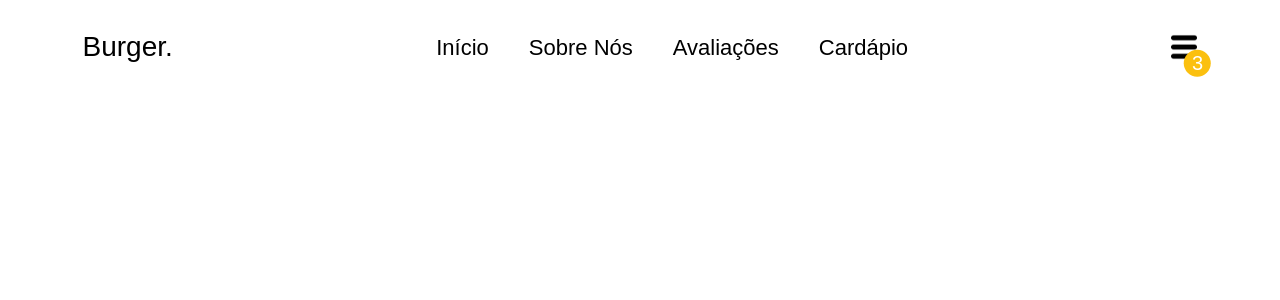
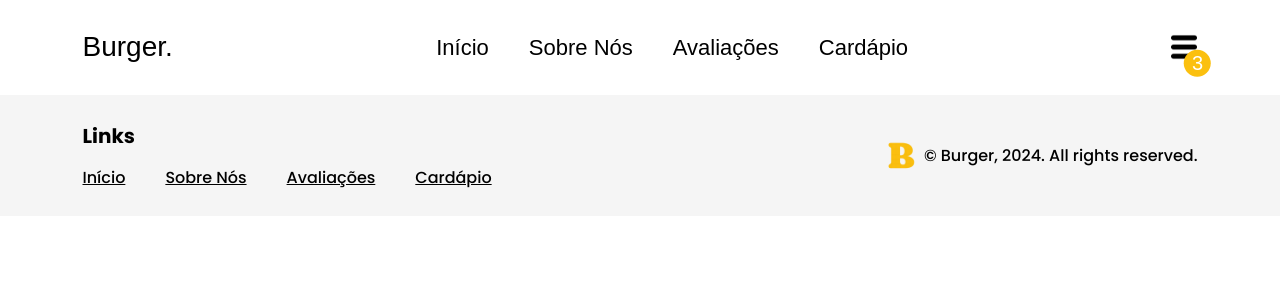
Before and after one commit to Joa0Gustav0/online-menu-app, a Next.js app: page / in a window 1280 px wide. Shown: the top 300 px of the page. Built offline with nearby package versions, Linux system fonts and the light colour scheme; a web font is replaced by a local one.

Commit message:
created footer component and added it's primary styles

```diff
--- a/app/layout.tsx
+++ b/app/layout.tsx
@@ -1,6 +1,7 @@
 import "@/app/ui/globals.css";
 import { primaryFont } from "./ui/fonts";
 import Header from "./ui/header/Header";
+import Footer from "./ui/Footer/Footer";
 
 export default function RootLayout({
   children,
@@ -9,9 +10,10 @@ export default function RootLayout({
 }) {
   return (
     <html lang="en">
-      <body className={`${primaryFont.className} antialiased px-[40px]`}>
+      <body className={`relative ${primaryFont.className} antialiased pt-[95px]`}>
         <Header />
         {children}
+        <Footer />
       </body>
     </html>
   );
--- /dev/null
+++ b/app/ui/Footer/Footer.tsx
@@ -0,0 +1,26 @@
+import Image from "next/image";
+import FooterLinks from "./FooterLinks";
+import logo from "@/public/media/icons/nobg-logo-icon.png"
+
+function Footer() {
+  return (
+    <footer className="w-full py-[26px] px-[36px] bg-[#f5f5f5]">
+      <div className="flex items-center justify-between w-full max-w-[1115px] m-auto">
+        <FooterLinks links={
+          [
+            {text: "Início", href: "/"},
+            {text: "Sobre Nós", href: "/#sobre"},
+            {text: "Avaliações", href: "/#avaliacoes"},
+            {text: "Cardápio", href: "/cardapio"},
+          ]
+        } />
+        <span className="flex items-center font-medium">
+          <Image src={logo} alt="Imagem referente a logo do website" className="w-[46px]" />
+          <p>© Burger, 2024. All rights reserved.</p>
+        </span>
+      </div>
+    </footer>
+   );
+}
+
+export default Footer;
--- /dev/null
+++ b/app/ui/Footer/FooterLinks.tsx
@@ -0,0 +1,24 @@
+import Link from "next/link";
+
+function FooterLinks({
+  links,
+}: {
+  links: Array<{ text: string; href: string }>;
+}) {
+  return (
+    <span>
+      <h1 className="text-[20px] font-bold mb-[15px]">Links</h1>
+      <ul className="flex items-center gap-[40px]">
+        {links.map((link, i) => (
+          <li key={"footer-link-" + i} className="hover:text-primaryColor">
+            <Link href={link.href} className="font-medium underline">
+              {link.text}
+            </Link>
+          </li>
+        ))}
+      </ul>
+    </span>
+  );
+}
+
+export default FooterLinks;
--- a/app/ui/header/Header.tsx
+++ b/app/ui/header/Header.tsx
@@ -7,26 +7,20 @@ import { secondaryFont } from "../fonts";
 
 function Header() {
   return (
-    <header className={`${secondaryFont.className} w-full max-w-[1115px] py-[26px] m-auto bg-white`}>
-      <div className="flex flex-row justify-between w-full">
+    <header className={`fixed top-0 left-0 ${secondaryFont.className} w-full px-[36px] py-[26px] bg-white`}>
+      <div className="flex flex-row justify-between w-full max-w-[1115px] m-auto">
         <Link href={"/"} className="group relative">
           <h1 className={`w-fit text-[28px] group-hover:scale-[0%] transition-all duration-[.25s]`}>Burger.</h1>
           <Image src={logo} alt="Imagem referente à logo desse website" className="absolute top-1/2 left-1/2 -translate-x-1/2 -translate-y-1/2 w-[50px] scale-[0%] group-hover:scale-[100%] group-active:scale-[75%] transition-all duration-[.25s]" />
         </Link>
-        <ul className="flex items-center">
-          <li>
-            <NavLink text="Início" href="/" />
-          </li>
-          <li>
-            <NavLink text="Sobre Nós" href="/#sobre" />
-          </li>
-          <li>
-            <NavLink text="Avaliações" href="/#avaliacoes" />
-          </li>
-          <li>
-            <NavLink text="Cardápio" href="/Cardapio" />
-          </li>
-        </ul>
+        <NavLink links={
+          [
+            {text: "Início", href: "/"},
+            {text: "Sobre Nós", href: "/#sobre"},
+            {text: "Avaliações", href: "/#avaliacoes"},
+            {text: "Cardápio", href: "/cardapio"},
+          ]
+        } />
         <SideBar />
       </div>
     </header>
--- a/app/ui/header/NavLink.tsx
+++ b/app/ui/header/NavLink.tsx
@@ -1,12 +1,21 @@
 import Link from "next/link";
 import { secondaryFont } from "../fonts";
 
-function NavLink( {text, href} : {text: string, href: string} ) {
+function NavLink({ links }: { links: Array<{ text: string; href: string }> }) {
   return (
-    <Link href={href} className={`group relative ${secondaryFont.className} text-[22px] hover:text-primaryColor px-[20px] py-[10px] transition-all duration-[.25s]`}>
-      {text}
-      <span className="absolute bottom-0 left-1/2 -translate-x-1/2 translate-y-1/2 w-[0px] group-hover:w-full h-[2px] bg-[#ffffff00] group-hover:bg-primaryColor transition-all duration-[.25s]"></span>
-    </Link>
+    <ul className="flex items-center">
+      {links.map((link, i) => (
+        <li key={"navlink-" + i}>
+          <Link
+            href={link.href}
+            className={`group relative ${secondaryFont.className} text-[22px] hover:text-primaryColor px-[20px] py-[10px] transition-all duration-[.25s]`}
+          >
+            {link.text}
+            <span className="absolute bottom-0 left-1/2 -translate-x-1/2 translate-y-1/2 w-[0px] group-hover:w-full h-[2px] bg-[#ffffff00] group-hover:bg-primaryColor transition-all duration-[.25s]"></span>
+          </Link>
+        </li>
+      ))}
+    </ul>
   );
 }
 
```
